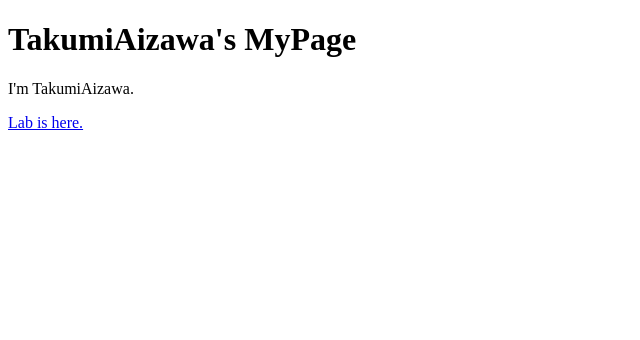
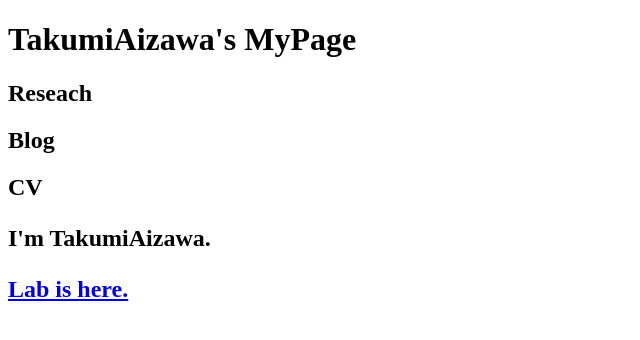
Before and after one commit to TakumiAizawa/TakumiAizawa.github.io, a plain HTML site: page index.html in a window 1280 px wide. Shown: the whole page, without its empty margins (0-640 px from the left). Drawn offline with Linux system fonts and the light colour scheme.

Commit message:
Add files via upload

```diff
--- a/index.html
+++ b/index.html
@@ -6,6 +6,9 @@
   </head>
   <body>
     <h1>TakumiAizawa's MyPage</h1>
+    <h2>Reseach<h2>
+    <h2>Blog<h2>
+    <h2>CV<h2>
     <p>I'm TakumiAizawa.</p>
     <a href="https://www.google.com/">Lab is here.</a>
   </body>
```
